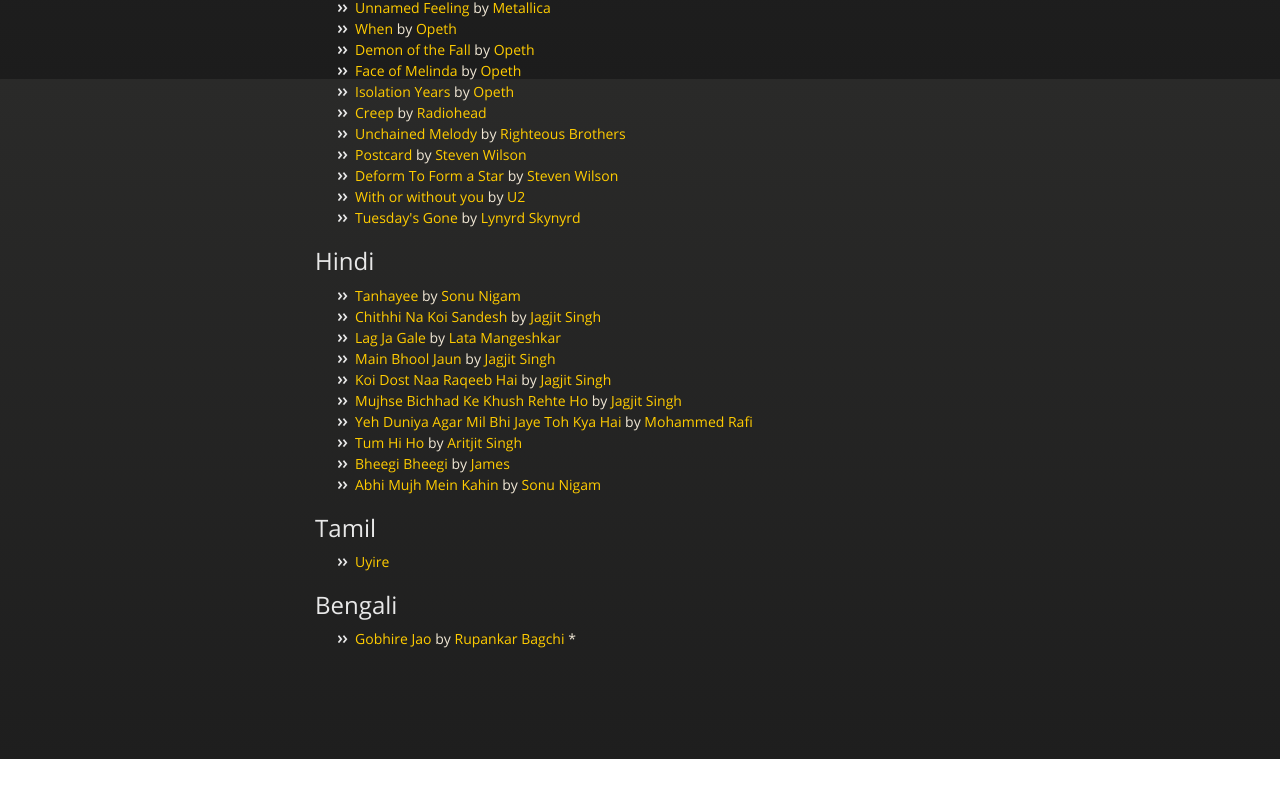
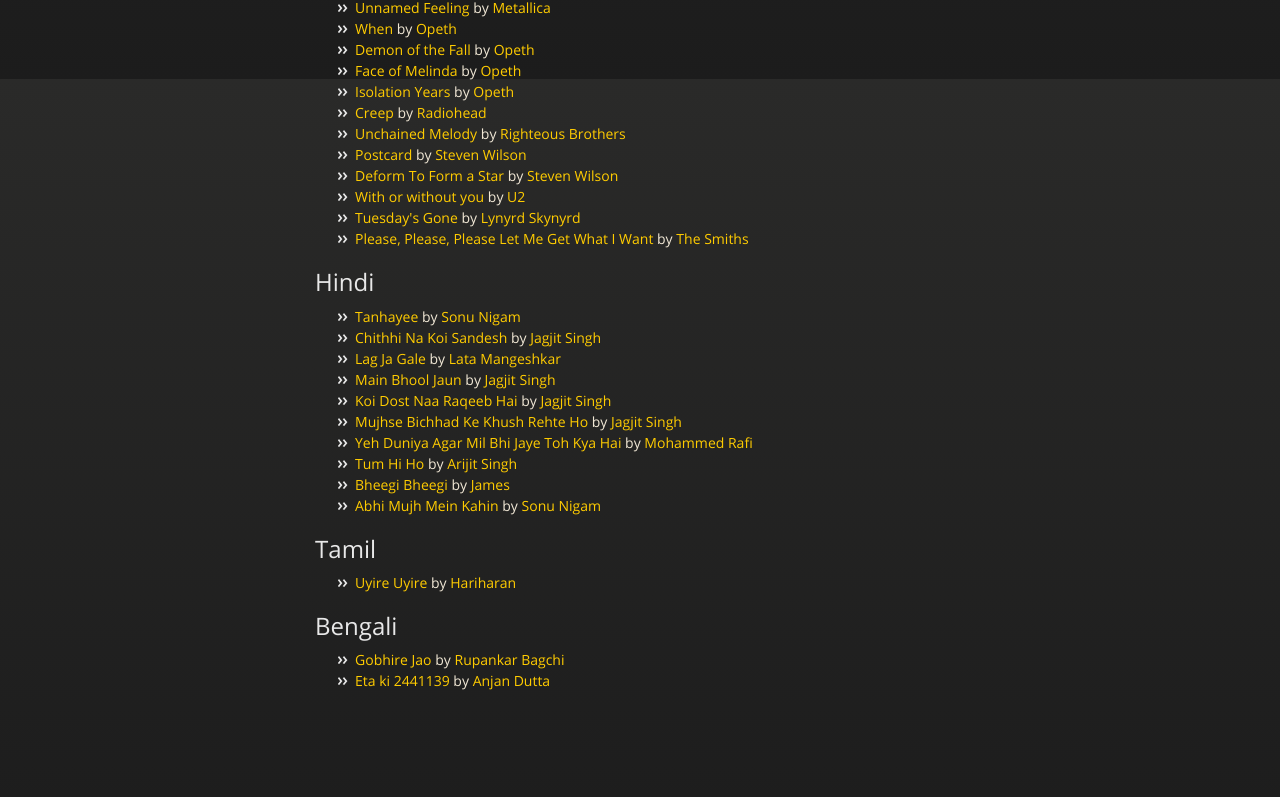
Before and after one commit to abhi11/chansons-deprimantes, a plain HTML site: page index.html in a window 1280 px wide. Shown: the part 721-1518 px from the top of the page. Before the commit the page ends 1480 px from the top, so only its background shows below. Drawn offline with nearby package versions, Linux system fonts and the light colour scheme.

Commit message:
Create gh-pages branch via GitHub

```diff
--- a/index.html
+++ b/index.html
@@ -133,6 +133,9 @@
 <li>
 <a href="https://www.youtube.com/watch?v=iFNbTdLfBwQ">Tuesday's Gone</a> by <a href="http://en.wikipedia.org/wiki/Lynyrd_Skynyrd">Lynyrd Skynyrd</a>
 </li>
+<li>
+<a href="https://www.youtube.com/watch?v=H1uJiVeGwMQ">Please, Please, Please Let Me Get What I Want</a> by <a href="https://en.wikipedia.org/wiki/The_Smiths">The Smiths</a>
+</li>
 </ul>
 
 <h2>
@@ -161,7 +164,7 @@
 <a href="https://www.youtube.com/watch?v=t8f7bukIUWU">Yeh Duniya Agar Mil Bhi Jaye Toh Kya Hai</a> by <a href="http://en.wikipedia.org/wiki/Mohammed_Rafi">Mohammed Rafi</a>
 </li>
 <li>
-<a href="https://www.youtube.com/watch?v=Umqb9KENgmk">Tum Hi Ho</a> by <a href="https://en.wikipedia.org/wiki/Arijit_Singh">Aritjit Singh</a>
+<a href="https://www.youtube.com/watch?v=Umqb9KENgmk">Tum Hi Ho</a> by <a href="https://en.wikipedia.org/wiki/Arijit_Singh">Arijit Singh</a>
 </li>
 <li>
 <a href="https://www.youtube.com/watch?v=aSNLwPPyrgo">Bheegi Bheegi</a> by <a href="https://en.wikipedia.org/wiki/James_(musician)">James</a>
@@ -175,7 +178,9 @@
 <a id="tamil" class="anchor" href="#tamil" aria-hidden="true"><span aria-hidden="true" class="octicon octicon-link"></span></a>Tamil</h2>
 
 <ul>
-<li><a href="https://www.youtube.com/watch?v=OyVCEXIA9Wg">Uyire</a></li>
+<li>
+<a href="https://www.youtube.com/watch?v=OyVCEXIA9Wg">Uyire Uyire</a> by <a href="https://en.wikipedia.org/wiki/Hariharan_(singer)">Hariharan</a>
+</li>
 </ul>
 
 <h2>
@@ -184,7 +189,10 @@
 <ul>
 <li>
 <a href="https://www.youtube.com/watch?v=wHL8LDDcYsE">Gobhire Jao</a> by <a href="https://en.wikipedia.org/wiki/Rupankar_Bagchi">Rupankar Bagchi</a>
-*</li>
+</li>
+<li>
+<a href="https://www.youtube.com/watch?v=WYSq5VdWCgU">Eta ki 2441139</a> by <a href="https://en.wikipedia.org/wiki/Anjan_Dutt">Anjan Dutta</a>
+</li>
 </ul>
       </section>
 
```
Also changed, not shown: params.json (+1 -1 lines).
